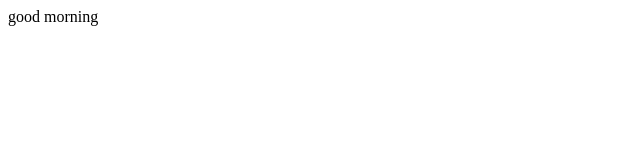
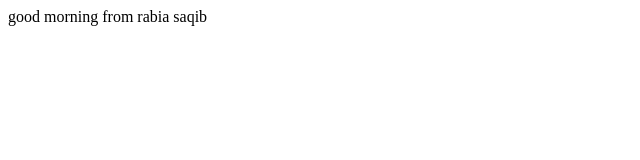
Before and after one commit to Rabia-creator/bootcamp2020_sample1, a plain HTML site: page index.html in a window 1280 px wide. Shown: the whole page, without its empty margins (0-640 px from the left). Drawn offline with Linux system fonts and the light colour scheme.

Commit message:
Update index.html

```diff
--- a/index.html
+++ b/index.html
@@ -6,6 +6,6 @@
     <title>Document</title>
 </head>
 <body>
-    good morning
+    good morning from rabia saqib
 </body>
 </html>
```
